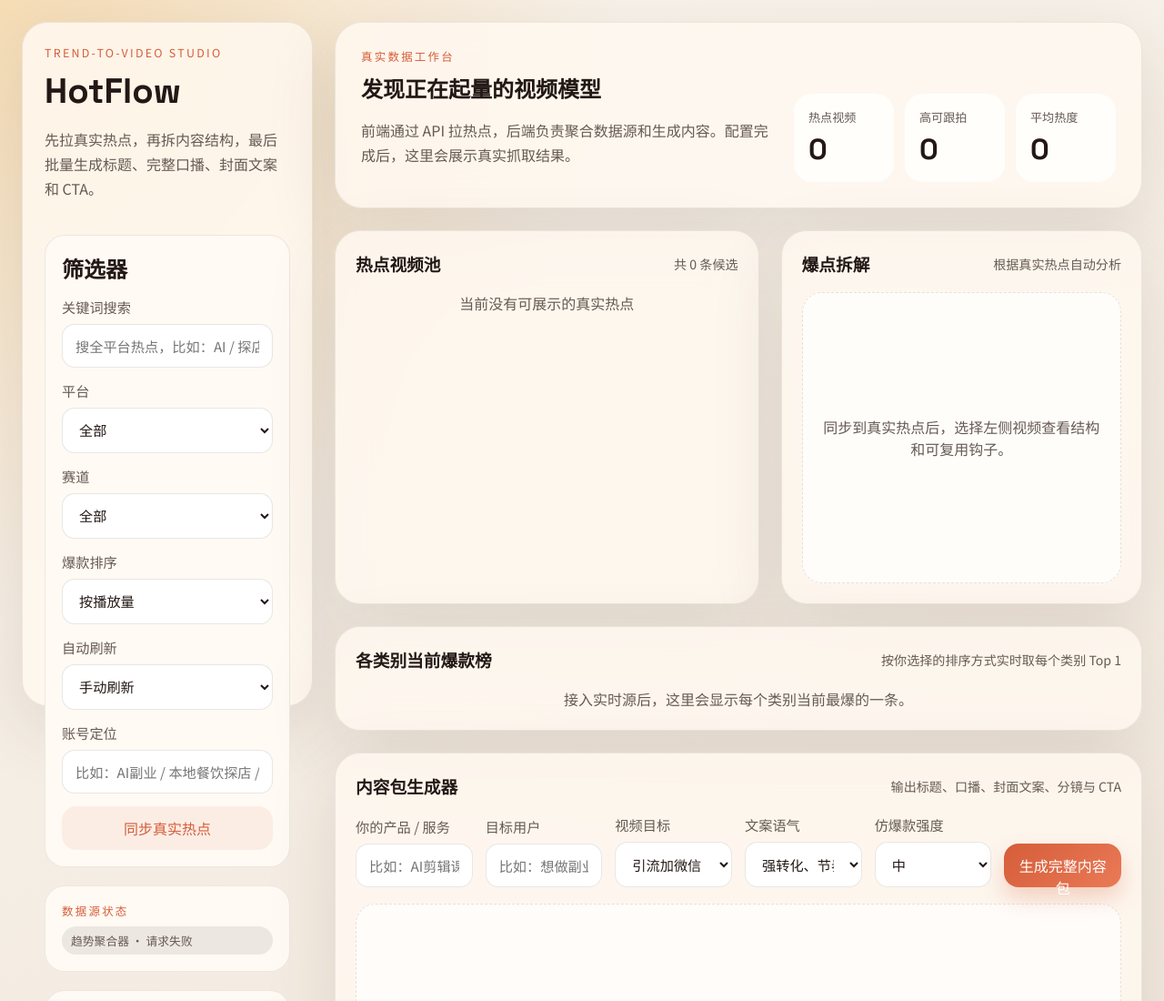
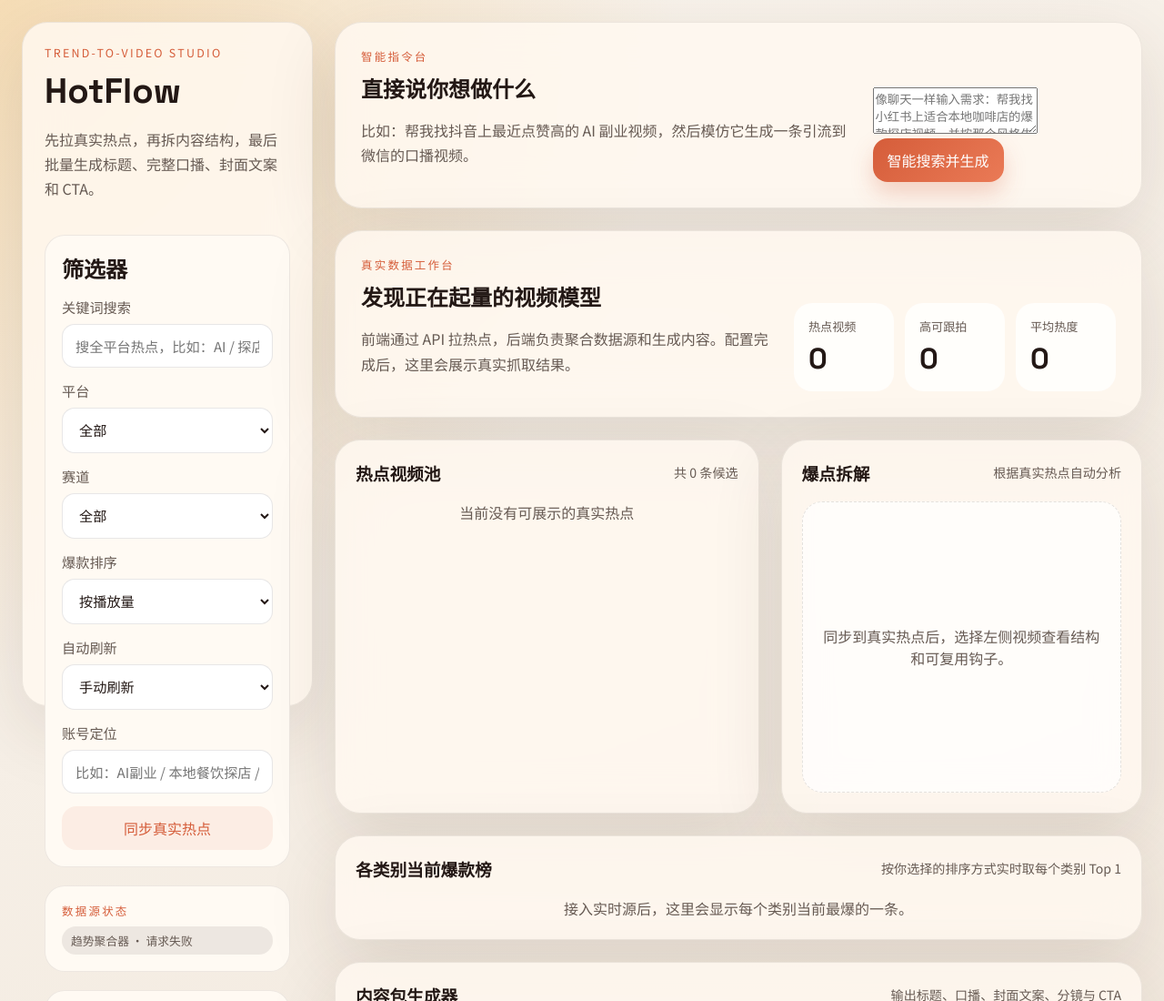
Before and after one commit to ziangt2/hotflow, a plain HTML site: page index.html in a window 1280 px wide. Shown: the top 1100 px of the page at 91% size. Drawn offline with Linux system fonts and the light colour scheme; no server answers.

Commit message:
Add natural language command bar

```diff
--- a/index.html
+++ b/index.html
@@ -86,6 +86,24 @@
       </aside>
 
       <main class="main-content">
+        <section class="hero-card">
+          <div>
+            <p class="eyebrow">智能指令台</p>
+            <h2>直接说你想做什么</h2>
+            <p class="hero-copy">
+              比如：帮我找抖音上最近点赞高的 AI 副业视频，然后模仿它生成一条引流到微信的口播视频。
+            </p>
+          </div>
+          <div class="command-bar">
+            <textarea
+              id="commandInput"
+              rows="3"
+              placeholder="像聊天一样输入需求：帮我找小红书上适合本地咖啡店的爆款探店视频，并按那个风格生成一条引流短视频"
+            ></textarea>
+            <button id="commandButton" class="primary-button">智能搜索并生成</button>
+          </div>
+        </section>
+
         <section class="hero-card">
           <div>
             <p class="eyebrow">真实数据工作台</p>
```
